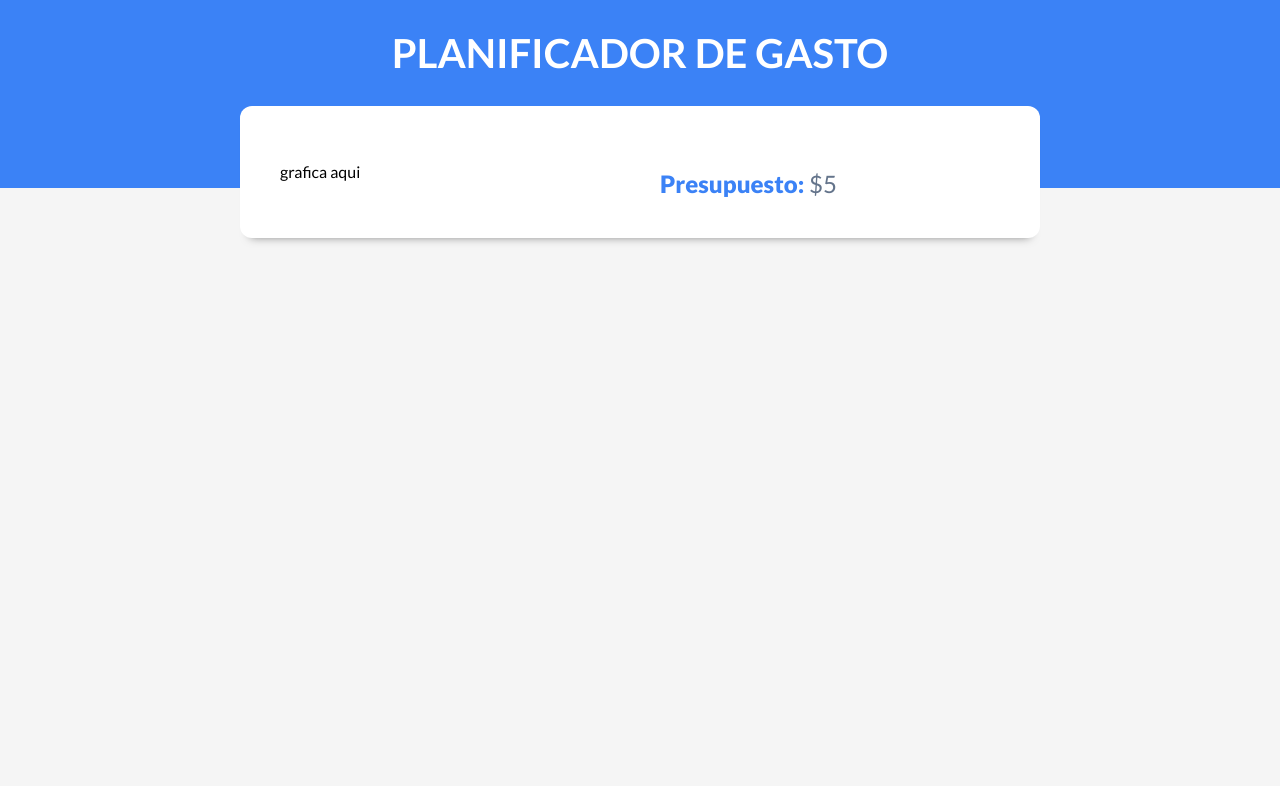
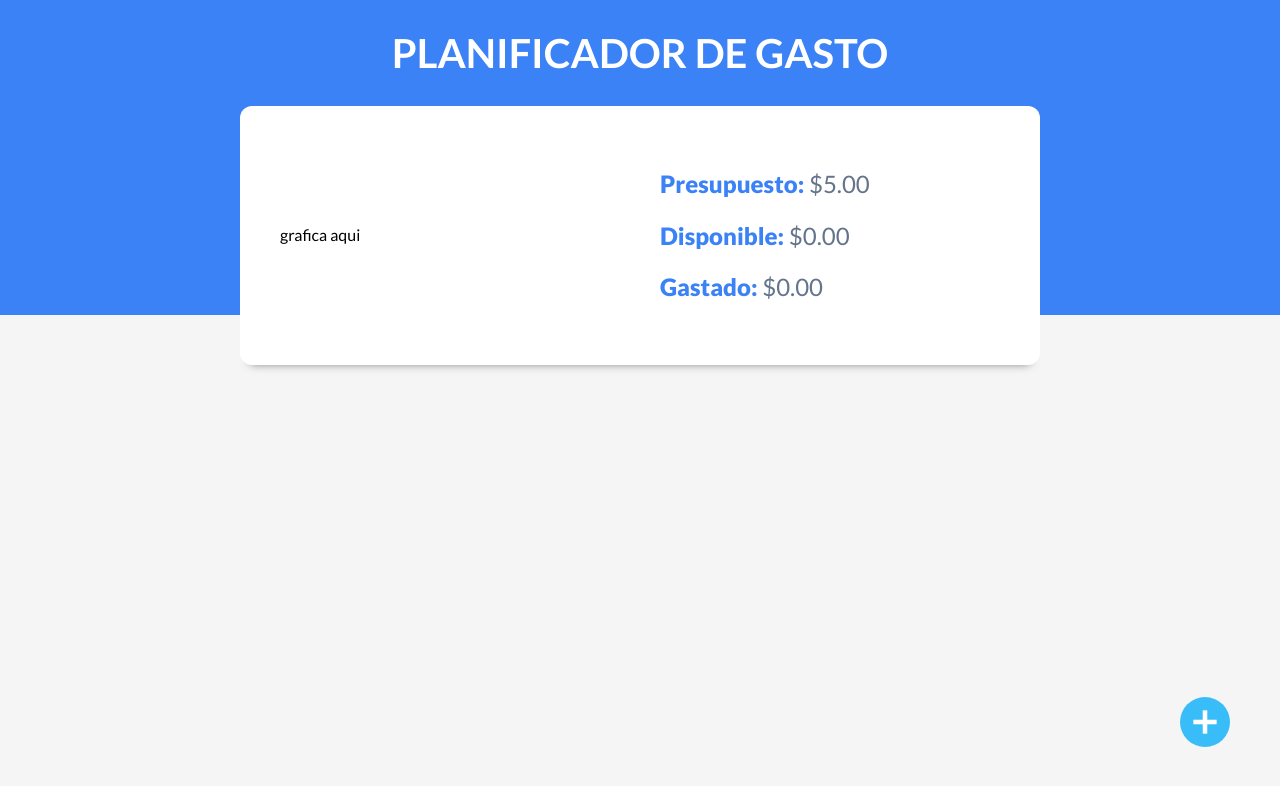
Before and after one commit to juanma-romero/control-de-gastos, a React (Vite) app in the folder control-gastos/: page / in a window 1280 px wide. Both pictures are taken after typing "5" into the empty fields and a click on the input "Ingresa tu presupuesto". Shown: the top 786 px of the page. Built offline with nearby package versions, Linux system fonts and the light colour scheme.

Commit message:
crear Componente Modal

```diff
--- a/control-gastos/src/App.jsx
+++ b/control-gastos/src/App.jsx
@@ -1,11 +1,19 @@
 import { useState } from 'react'
 import Header from './components/Header'
+import Modal from './components/Modal'
+import IconoNuevoGasto from './img/nuevo-gasto.svg'
 
 
 
 function App() {
   const [presupuesto, setPresupuesto] = useState(0);
   const [isValidPresupuesto, setIsValidPresupuesto] = useState(false);
+
+  const [modalGasto, setModalGasto] = useState(false);
+
+  const handleNuevoGasto = () => {
+    setModalGasto(true)
+  }
 
   return (
     <>
@@ -16,6 +24,17 @@ function App() {
         setIsValidPresupuesto={setIsValidPresupuesto}
       />
 
+      {isValidPresupuesto && (
+        <div className='nuevo-gasto'>
+          <img
+            src={IconoNuevoGasto}
+            alt='icono nuevo gasto'
+            onClick={handleNuevoGasto}
+          />
+        </div>
+      )}
+        {modalGasto && <Modal setModalGasto={setModalGasto} />}
+
     </>
   )
 }
--- a/control-gastos/src/components/ControlPresupuesto.jsx
+++ b/control-gastos/src/components/ControlPresupuesto.jsx
@@ -1,11 +1,21 @@
 import React from 'react'
 
 const ControlPresupuesto = ({presupuesto}) => {
+
+  const formatearCantidad = (cantidad) => {
+    return cantidad.toLocaleString('en-US', {
+      style: 'currency',
+      currency: 'USD'
+    })
+  }
+
   return (
     <div className='contenedor-presupuesto sombra contenedor dos-columnas'>
         <div>grafica aqui</div>
         <div className='contenido-presupuesto'>
-            <p><span>Presupuesto:</span>{' '}${presupuesto}</p>
+            <p><span>Presupuesto:</span>{' '}{formatearCantidad(presupuesto)}</p>
+            <p><span>Disponible:</span>{' '}{formatearCantidad(0)}</p>
+            <p><span>Gastado:</span>{' '}{formatearCantidad(0)}</p>
         </div>
     </div>
   )
--- /dev/null
+++ b/control-gastos/src/components/Modal.jsx
@@ -0,0 +1,22 @@
+import CerrarBoton from '../img/cerrar.svg'
+
+const Modal = ({setModalGasto}) => {
+
+    const handleOcultarModal = () => {
+        setModalGasto(false)
+    }
+
+    return (
+        <div className="modal">
+            <div className="cerrar-modal">
+                <img
+                    src={CerrarBoton}
+                    alt='cerrar modal'
+                    onClick={handleOcultarModal}
+                />
+            </div>
+        </div>
+  )
+}
+
+export default Modal
```
